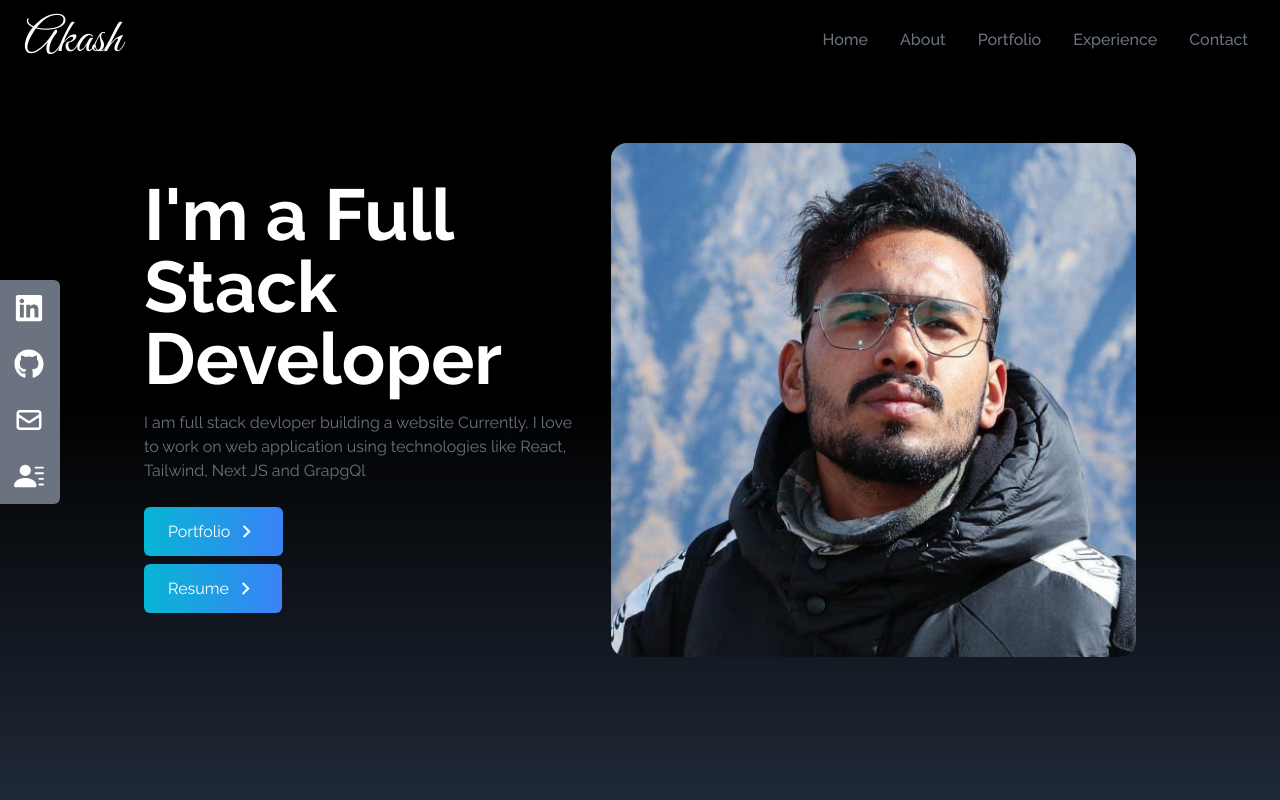
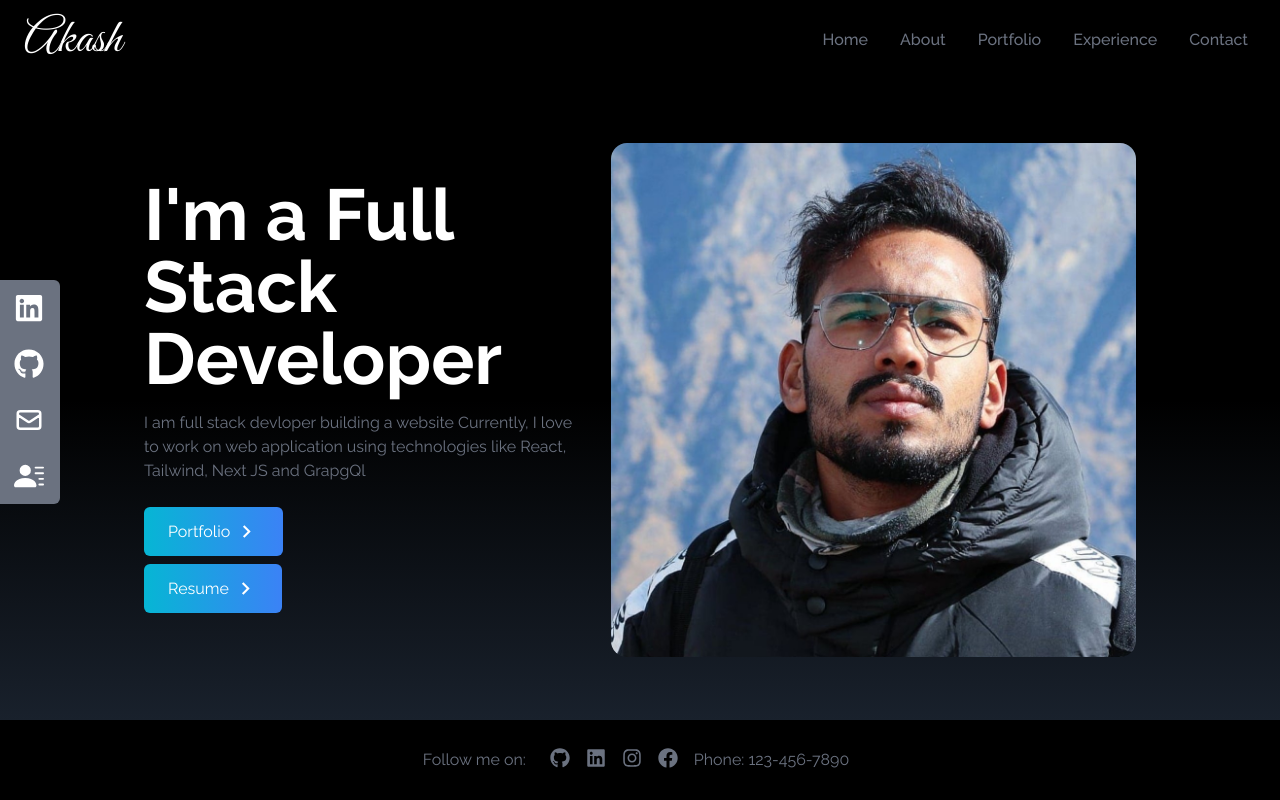
Before and after one commit to Akash00799/one-portfolio, a React (Create React App) app: page / in a window 1280 px wide. Shown: the top 800 px of the page. Built offline with nearby package versions, Linux system fonts and the light colour scheme.

Commit message:
project done

```diff
--- a/src/App.js
+++ b/src/App.js
@@ -1,6 +1,7 @@
 import About from "./components/About";
 import Contact from "./components/Contact";
 import Experience from "./components/Experience";
+import Footer from "./components/Footer";
 import Home from "./components/Home";
 import NavBar from "./components/NavBar";
 import Portfolio from "./components/Portfolio";
@@ -15,6 +16,7 @@ function App() {
       <Portfolio />
       <Experience />
       <Contact />
+      <Footer/>
 
       <SocialLinks />
     </div>
--- /dev/null
+++ b/src/components/Footer.jsx
@@ -0,0 +1,52 @@
+import React from "react";
+import { FaGithub, FaLinkedin, FaInstagram, FaFacebook } from "react-icons/fa";
+
+const Footer = () => {
+  return (
+    <div className="flex justify-center items-center w-full h-20 px-4 text-white bg-black fixed bottom-0">
+      <div>
+        <p className="text-gray-500">Follow me on:</p>
+      </div>
+      <div className="flex ml-4">
+        <a
+          href="https://github.com/yourgithubusername"
+          target="_blank"
+          rel="noopener noreferrer"
+          className="mx-2 text-gray-500 hover:text-white transition duration-300"
+        >
+          <FaGithub size={20} />
+        </a>
+        <a
+          href="https://linkedin.com/in/yourlinkedinusername"
+          target="_blank"
+          rel="noopener noreferrer"
+          className="mx-2 text-gray-500 hover:text-white transition duration-300"
+        >
+          <FaLinkedin size={20} />
+        </a>
+        <a
+          href="https://instagram.com/yourinstagramusername"
+          target="_blank"
+          rel="noopener noreferrer"
+          className="mx-2 text-gray-500 hover:text-white transition duration-300"
+        >
+          <FaInstagram size={20} />
+        </a>
+        <a
+          href="https://facebook.com/yourfacebookusername"
+          target="_blank"
+          rel="noopener noreferrer"
+          className="mx-2 text-gray-500 hover:text-white transition duration-300"
+        >
+          <FaFacebook size={20} />
+        </a>
+        <p className="mx-2 text-gray-500 hidden lg:block">Phone: 123-456-7890</p>
+      </div>
+      <div className="flex ml-4 lg:hidden">
+        <p className="mx-2 text-gray-500">123-456-7890</p>
+      </div>
+    </div>
+  );
+};
+
+export default Footer;
--- a/src/components/Portfolio.jsx
+++ b/src/components/Portfolio.jsx
@@ -35,8 +35,8 @@ const Portfolio = () => {
     {
       id: 5,
       src: installNode,
-      demoLink: "https://example.com/demo5",
-      codeLink: "https://github.com/example/repo5",
+      demoLink: "https://rainbow-syrniki-3ec202.netlify.app/",
+      codeLink: "https://github.com/Akash00799/KBCproject-React.git",
     },
     {
       id: 6,
--- a/src/components/SocialLinks.jsx
+++ b/src/components/SocialLinks.jsx
@@ -12,7 +12,7 @@ const SocialLinks = () => {
           LinkedIn <FaLinkedin size={30} />
         </>
       ),
-      href: "https://linkedin.com",
+      href: "https://www.linkedin.com/in/akash-bhardwaj-a07475261/",
       style: "rounded-tr-md",
     },
     {
@@ -22,7 +22,7 @@ const SocialLinks = () => {
           GitHub <FaGithub size={30} />
         </>
       ),
-      href: "https://github.com/theyashpatel",
+      href: "https://github.com/Akash00799",
     },
     {
       id: 3,
```
